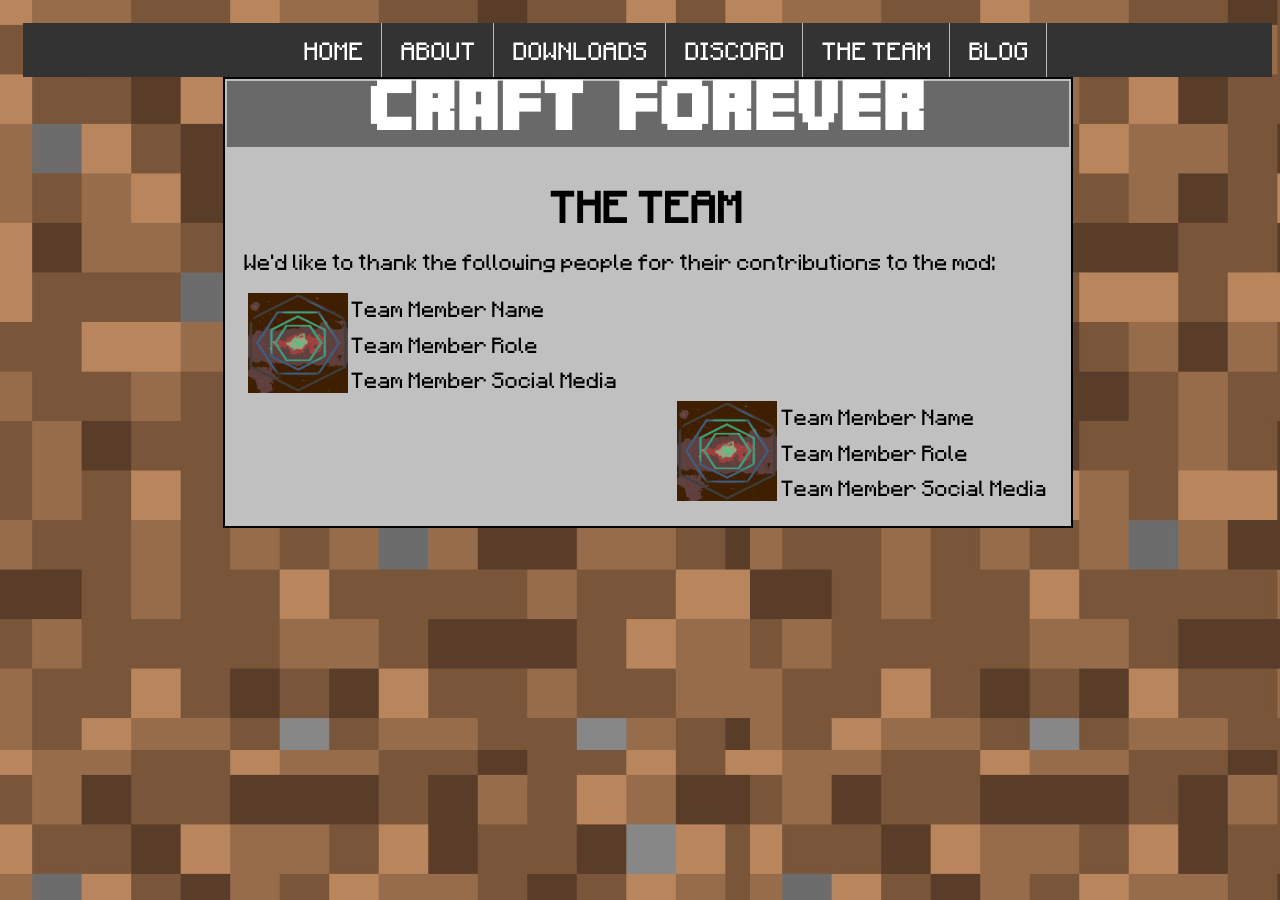
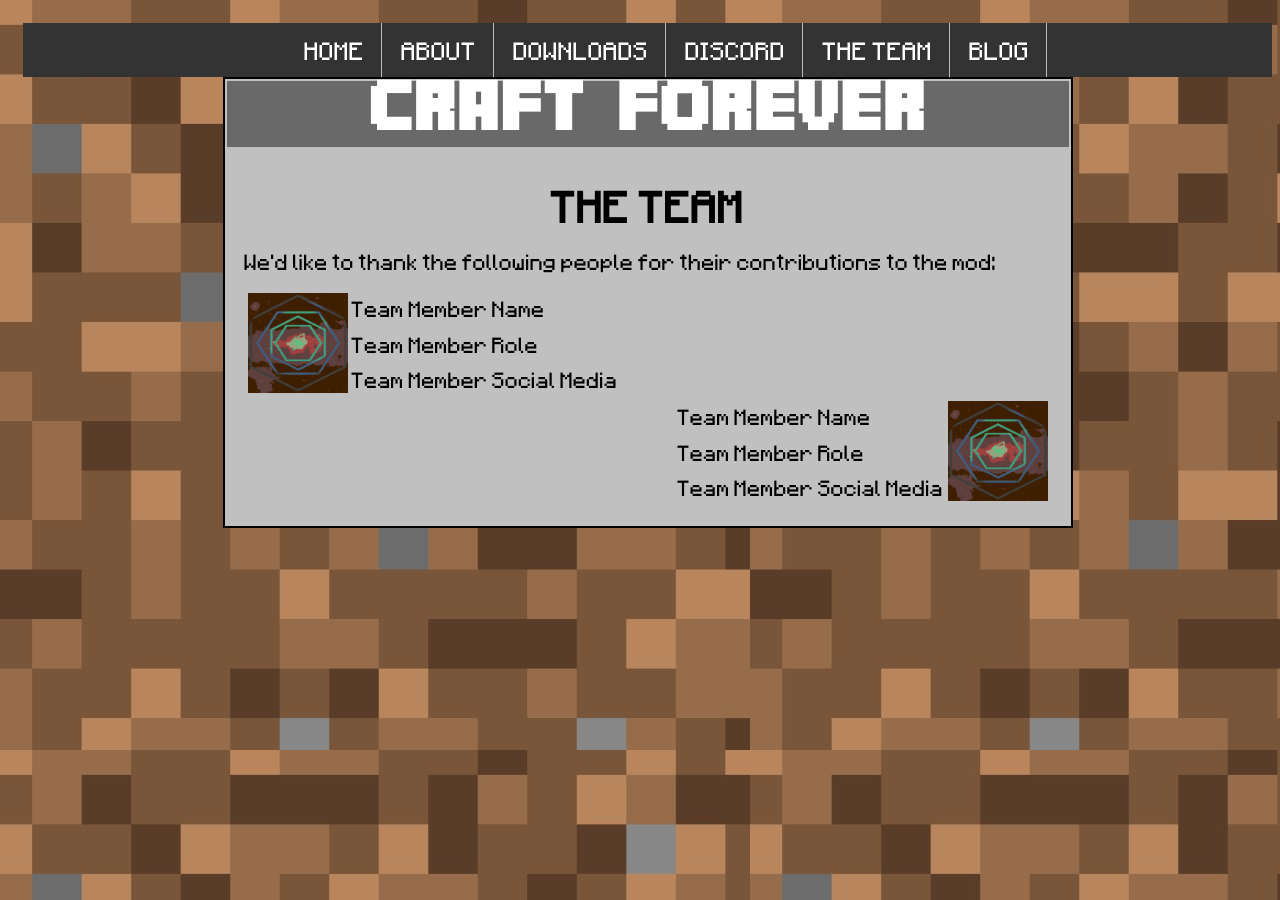
Before and after one commit to xanman12321/craftforever.github.io, a Jekyll site: the page built from team.html, in a window 1280 px wide. Built offline with Jekyll 4.4.1, drawn with Linux system fonts in a browser that asks for light colours; some web fonts are replaced.

Commit message:
Second Test of TM

```diff
--- a/team.html
+++ b/team.html
@@ -17,8 +17,8 @@ permalink: /team/
 </table>
 <table align="right">
 	<tr>
-	    <th rowspan="3"><img src="/css/lda.png" style="width:100px;height:100px"></th>
 	    <td>Team Member Name</td>
+	    <td rowspan="3"><img src="/css/lda.png" style="width:100px;height:100px"></td>
 	</tr>
 	<tr>
 		<td>Team Member Role</td>
```
Also changed, not shown: 1 other file.
